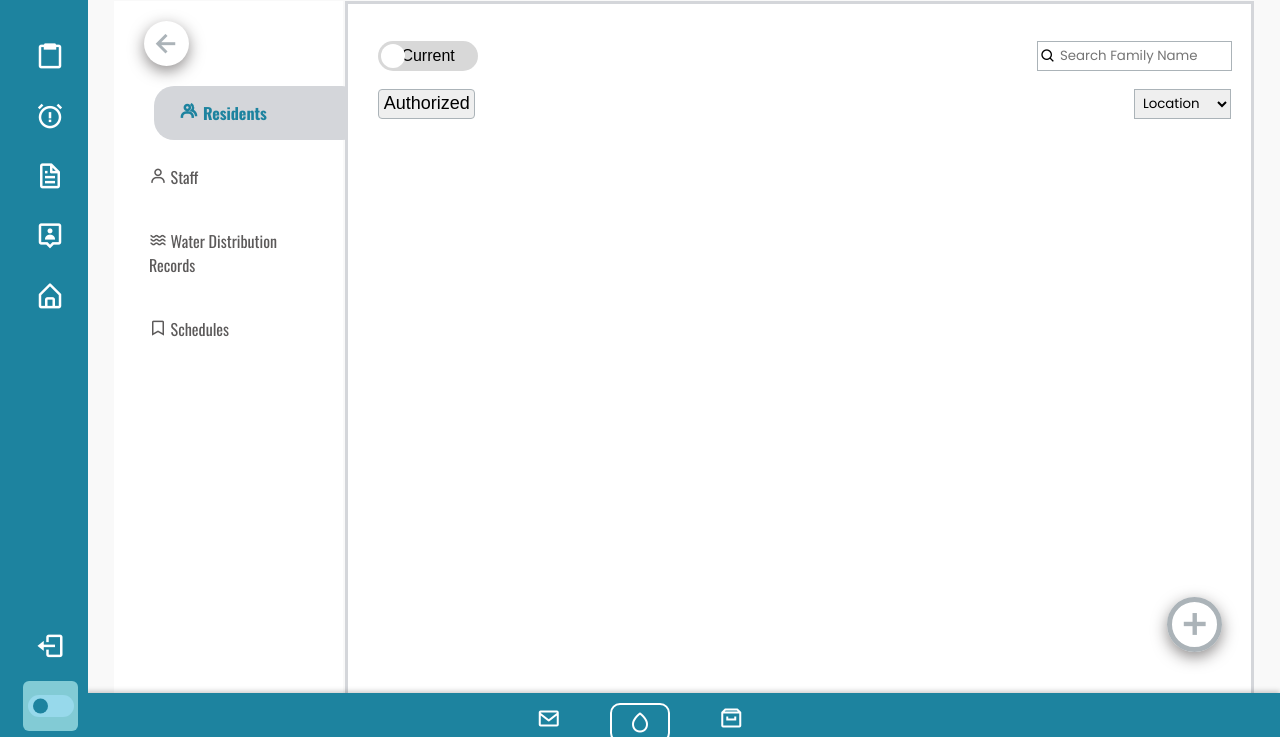
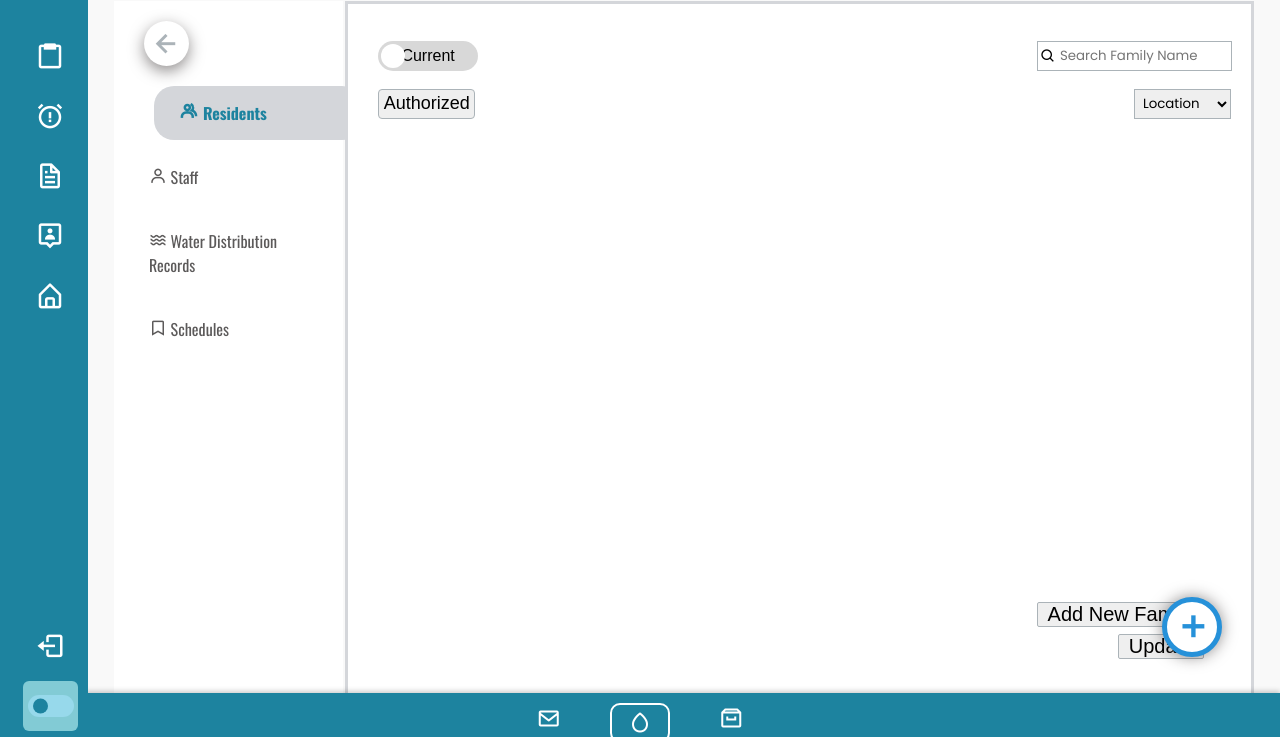
Before and after one commit to Jeem11/SolarydroSync, a website: page WebApp_Admin/F_Records_Res.html in a window 1280 px wide. Both pictures are taken after a click on the element 1194 px from the left and 687 px from the top of the page. Shown: the part 63-800 px from the top of the page. Drawn offline with nearby package versions, Linux system fonts and the light colour scheme; a web font is replaced by a local one.

Commit message:
modified:   WebApp_Admin/F_RecordsCon_Style.css 	modified:   WebApp_Admin/F_Records_Res.html 	modified:   WebApp_Admin/F_ResidentCon_Script.js

```diff
--- a/WebApp_Admin/F_RecordsCon_Style.css
+++ b/WebApp_Admin/F_RecordsCon_Style.css
@@ -217,8 +217,6 @@
     background-color: #1f76f8;
     border: 1px solid rgb(55, 147, 223);
     color: white;
-    height: 28px;
-    width: 14%;
 }
 
 .residentnav .locSearch{
@@ -266,14 +264,19 @@
 .res_addSettings .addSet_container {
     margin: 20px;
     display: flex;
-    height: 55px;
-    width: 55px;
+    height: 60px;
+    width: 60px;
+    background-color: white;
     align-items: center;
     justify-content: center;
     border-radius: 100%;
-    box-shadow: 0 5px 15px rgba(34, 27, 27, 0.5);
     border: 5px solid #abb3b8;
+    box-shadow: 0 0 15px rgba(34, 27, 27, 0.5);
     cursor: pointer;
+    transition: transform 0.6s;
+    transform-origin: center;
+    z-index: 20;
+    position: relative;
 }
 
 .addSet_container i {
@@ -282,16 +285,80 @@
     color: #abb3b8;
 }
 
-.addSet_container:hover{
-    border: 5px solid #2691d9;
-    transform: scale(1.1);
+.active-state {
+    border-color: #2691d9 !important;
 }
 
-.addSet_container:hover i{
+.active-state i {
+    color: #2691d9 !important;
+}
+
+.addSet_container:hover {
+    border: 5px solid #2691d9;
+    box-shadow: 0 0 10px #2691d9;
+}
+
+.addSet_container:hover i {
     color: #2691d9;
 }
 
+.additional-buttons {
+    display: flex;
+    flex-direction: column;
+    align-items: flex-end;
+    position: absolute;
+    top: 25%;
+    gap: 7px;
+    z-index: 5;
+    transform: translateX(18%);
+    transition: 1s ease;
+    opacity: 0;
+    pointer-events: none;
+}
 
+.additional-btn {
+    width: max-content;
+    padding-left: 10px;
+    padding-right: 10px;
+    font-family: "Agdasima", sans-serif;
+    font-style: normal;
+    font-weight: 200;
+    font-size: 20px;
+    margin-left: 10px;
+    border-radius: 2px;
+    border: 1px solid #abb3b8;
+    cursor: pointer;
+    transition: 0.3s;
+}
+
+.additional-buttons .additional-btn:hover{
+    background-color: #00b8eb;
+    border: 1px solid rgb(55, 147, 223);
+    color: white;
+}
+
+.additional-buttons .additional-btn:active{
+    background-color: #1f76f8;
+    border: 1px solid rgb(55, 147, 223);
+    color: white;
+}
+
+.roll {
+    transform: translateY(0px) rotate(-90deg);
+}
+
+.show {
+    transform: translateX(0);
+    left: -115%;
+    opacity: 1;
+    pointer-events: auto;
+}
+
+.hide {
+    transition: 0.8s ease;
+    opacity: 0;
+    pointer-events: none;
+}
 
 
 
--- a/WebApp_Admin/F_Records_Res.html
+++ b/WebApp_Admin/F_Records_Res.html
@@ -223,10 +223,13 @@
                 </div>
 
                 <div class="res_addSettings">
-                    <div class="addSet_container">
+                    <div class="additional-buttons">
+                        <button class="additional-btn" id="addFambtn">Add New Family</button>
+                        <button class="additional-btn" id="Updbtn">Update</button>
+                    </div>
+                    <div class="addSet_container" id="addSetContainer">
                         <i class="bx bx-plus"></i>
                     </div>
-
                 </div>
 
 
--- a/WebApp_Admin/F_ResidentCon_Script.js
+++ b/WebApp_Admin/F_ResidentCon_Script.js
@@ -8,6 +8,8 @@ function updateLabel() {
         label.textContent = 'Current';
     }
 }
+
+
 
 document.addEventListener('DOMContentLoaded', function () {
     //nav location pages:
@@ -134,6 +136,31 @@ document.addEventListener('DOMContentLoaded', function () {
         selectedBridge = bridgeSelect.value;
     });
 
+    const addSetContainer = document.getElementById('addSetContainer');
+    const additionalButtons = document.querySelector('.additional-buttons');
+    let isRolled = false;
+
+    // Add a click event listener to addSetContainer
+    addSetContainer.addEventListener('click', () => {
+        if (isRolled) {
+            // Remove the 'roll' and 'show' classes, and add the 'hide' class
+            addSetContainer.classList.remove('roll', 'active-state');
+            additionalButtons.classList.remove('show');
+            additionalButtons.classList.add('hide');
+        } else {
+            // Add the 'roll' and 'show' classes, and the 'active-state' class to keep the color
+            addSetContainer.classList.add('roll', 'active-state');
+            additionalButtons.classList.remove('hide');
+            additionalButtons.classList.add('show');
+        }
+        isRolled = !isRolled; // Toggle the state
+    });
+
+
+
+
+
+
 
 
 
```
